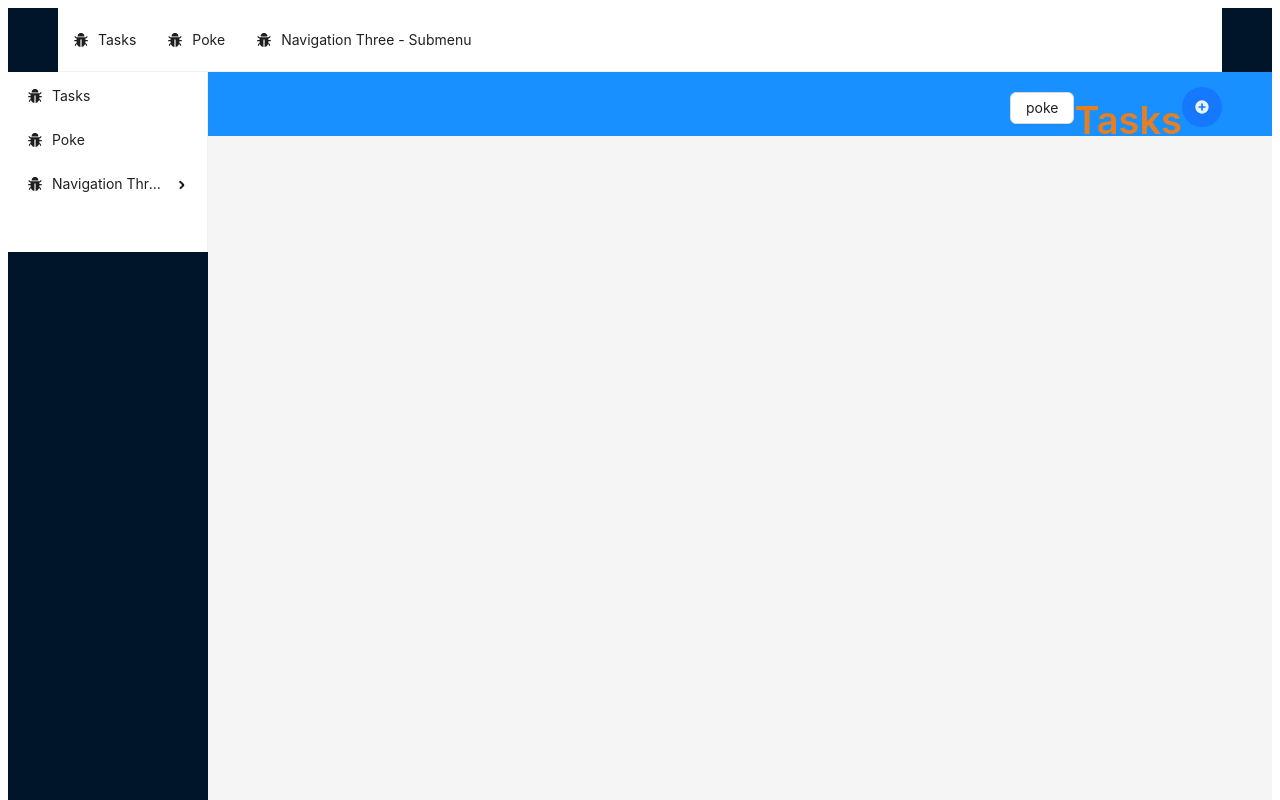
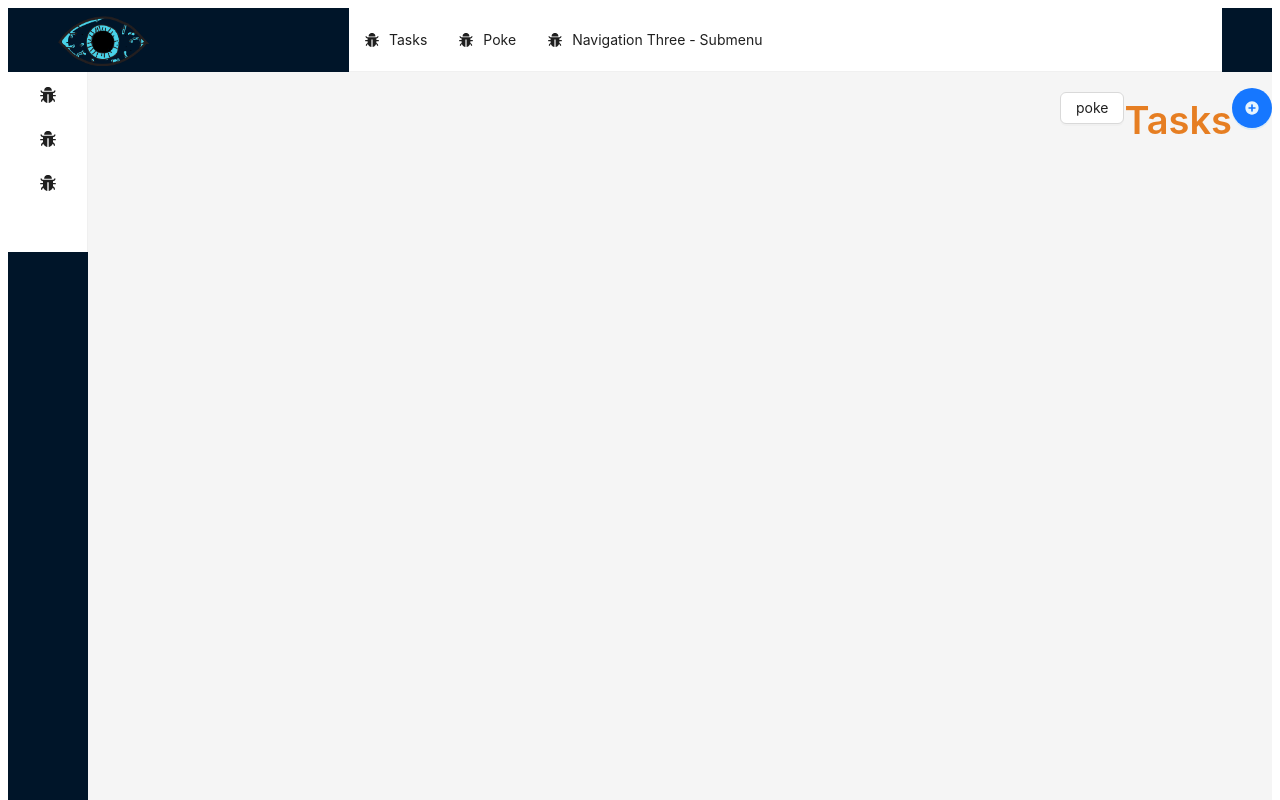
Before and after one commit to Merigaz/boiler-plate, a React (Create React App) app in the folder boiler-plate/: page /tasks in a window 1280 px wide. Shown: the top 800 px of the page. Built offline with nearby package versions, Linux system fonts and the light colour scheme.

Commit message:
stablishing Layout

```diff
--- /dev/null
+++ b/boiler-plate/src/components/Carousel/CarouselInfo.tsx
@@ -0,0 +1 @@
+export {}
--- a/boiler-plate/src/components/Logo.tsx
+++ b/boiler-plate/src/components/Logo.tsx
@@ -1,9 +1,8 @@
+import { Image } from 'antd';
 function Logo () {
 return (
 <>
-<div>
-    <img src="../../assets.logo.png" alt="logo" />
-</div>
+<Image src={require( "../assets/logo.png")} height={50} />
 </>
 );
 }
--- a/boiler-plate/src/components/Navbar/Navbar.tsx
+++ b/boiler-plate/src/components/Navbar/Navbar.tsx
@@ -1,6 +1,7 @@
 import { useState } from "react";
 import { Menu, MenuProps } from "antd";
 import { items } from "../../constants/items-navbar";
+
 
 function Navbar() {
   const [key, setkey] = useState("key");
@@ -11,12 +12,15 @@ function Navbar() {
   };
   return (
     <>
+
+
       <Menu
         onClick={onClick}
         selectedKeys={[key]}
         mode="horizontal"
         items={items}
-      />
+        style={{}}
+        />
     </>
   );
 }
--- a/boiler-plate/src/views/Main.tsx
+++ b/boiler-plate/src/views/Main.tsx
@@ -3,24 +3,39 @@ import Spinload from "../components/Loading/Spinload";
 import { Outlet } from "react-router-dom";
 import Navbar from "../components/Navbar/Navbar";
 import Sidebar from "../components/Sidebar/Sidebar";
+import { Col, Row } from "antd";
 import Logo from "../components/Logo";
-
+import { useState } from "react";
 const { Header, Footer, Sider, Content } = Layout;
 
 function Main() {
+  const [siderCollapsed, setsiderCollapsed] = useState(true);
   return (
     <>
-      <Layout>
-        <Header>
+      <Layout style={{ margin: 0 }}>
+        <Header style={{}}>
+          <Row justify="space-between" align="middle">
+            <Col span={6}>
+              <Logo />
+            </Col>
+            <Col span={18} style={{alignSelf:"flex-end"}}>
+              <Navbar />
+            </Col>
+          </Row>
+        </Header>
 
-          <Navbar />
-        </Header>
         <Layout>
-          <Sider>
+          <Sider
+            collapsible
+            trigger={null}
+            collapsed={siderCollapsed}
+            onMouseEnter={() => setsiderCollapsed(false)}
+            onMouseLeave={() => setsiderCollapsed(true)}
+          >
             <Sidebar />
           </Sider>
-          <Layout>
-            <Content style={{ height: "100vh" }}>
+          <Layout >
+            <Content style={{height:850}} >
               <Spinload />
               <Outlet />
             </Content>
--- a/boiler-plate/src/views/Tasks.tsx
+++ b/boiler-plate/src/views/Tasks.tsx
@@ -56,8 +56,7 @@ function App() {
 
   return (
     <>
-      <Layout>
-        <Header style={{ backgroundColor: "#1890ff" }}>
+
           <Row justify="end" align="middle">
             <Col>
               <Button href="/poke">poke</Button>
@@ -77,25 +76,8 @@ function App() {
               <ButtonCreate {...args} />
             </Col>
           </Row>
-        </Header>
-      </Layout>
-      <Layout>
-        <Content
-          className="site-layout-background"
-          style={{
-            padding: 24,
-            margin: 0,
-            minHeight: 800,
-          }}
-        >
-          {" "}
-          <Row>
-            <Col span={24}>
-              <Tasklist {...args} />
-            </Col>
-          </Row>
-        </Content>
-      </Layout>
+
+
     </>
   );
 }
```
Also changed, not shown: boiler-plate/src/index.tsx (+11 -11 lines), boiler-plate/src/assets/logo.png (renamed from boiler-plate/assets/logo.png).
